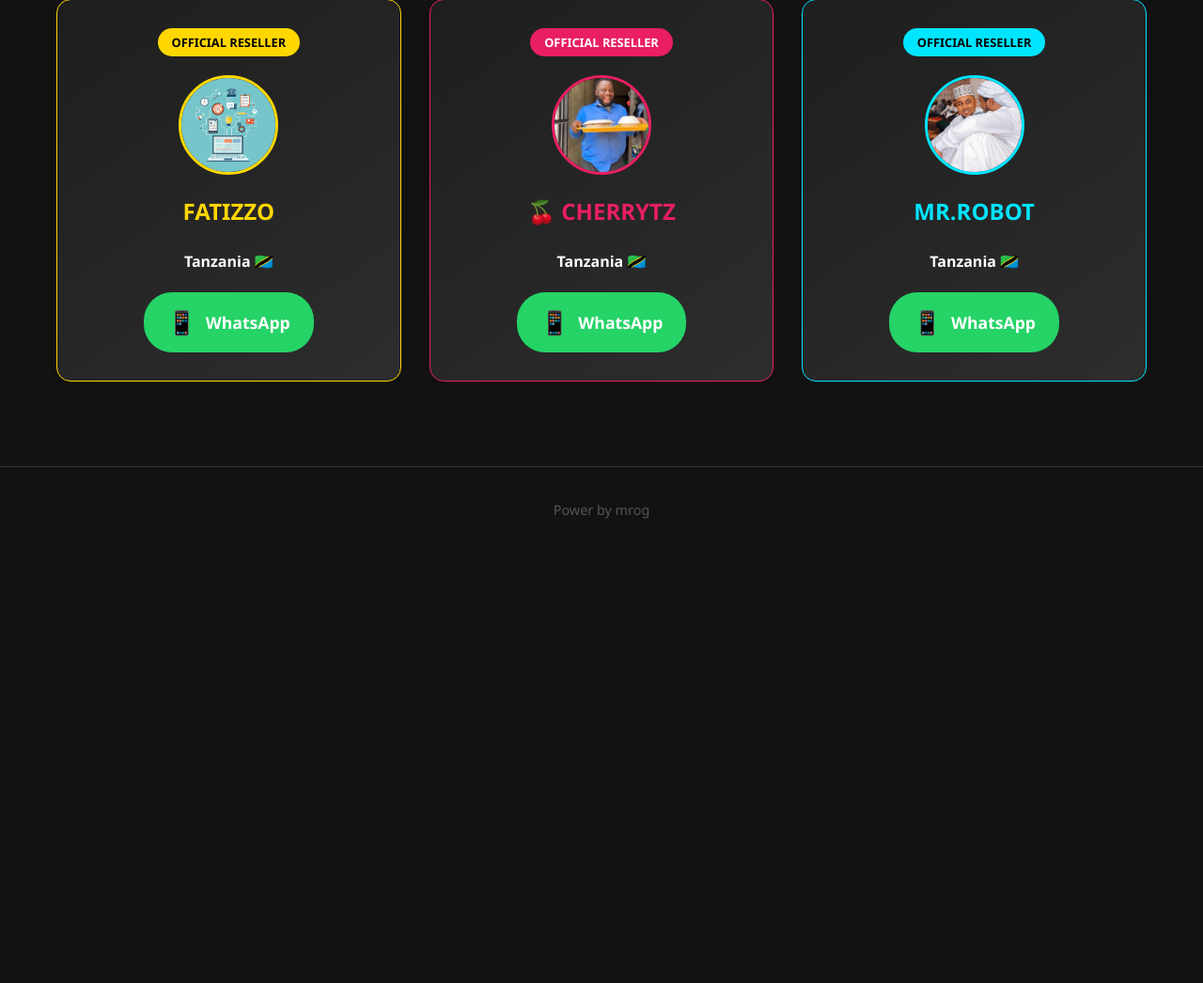
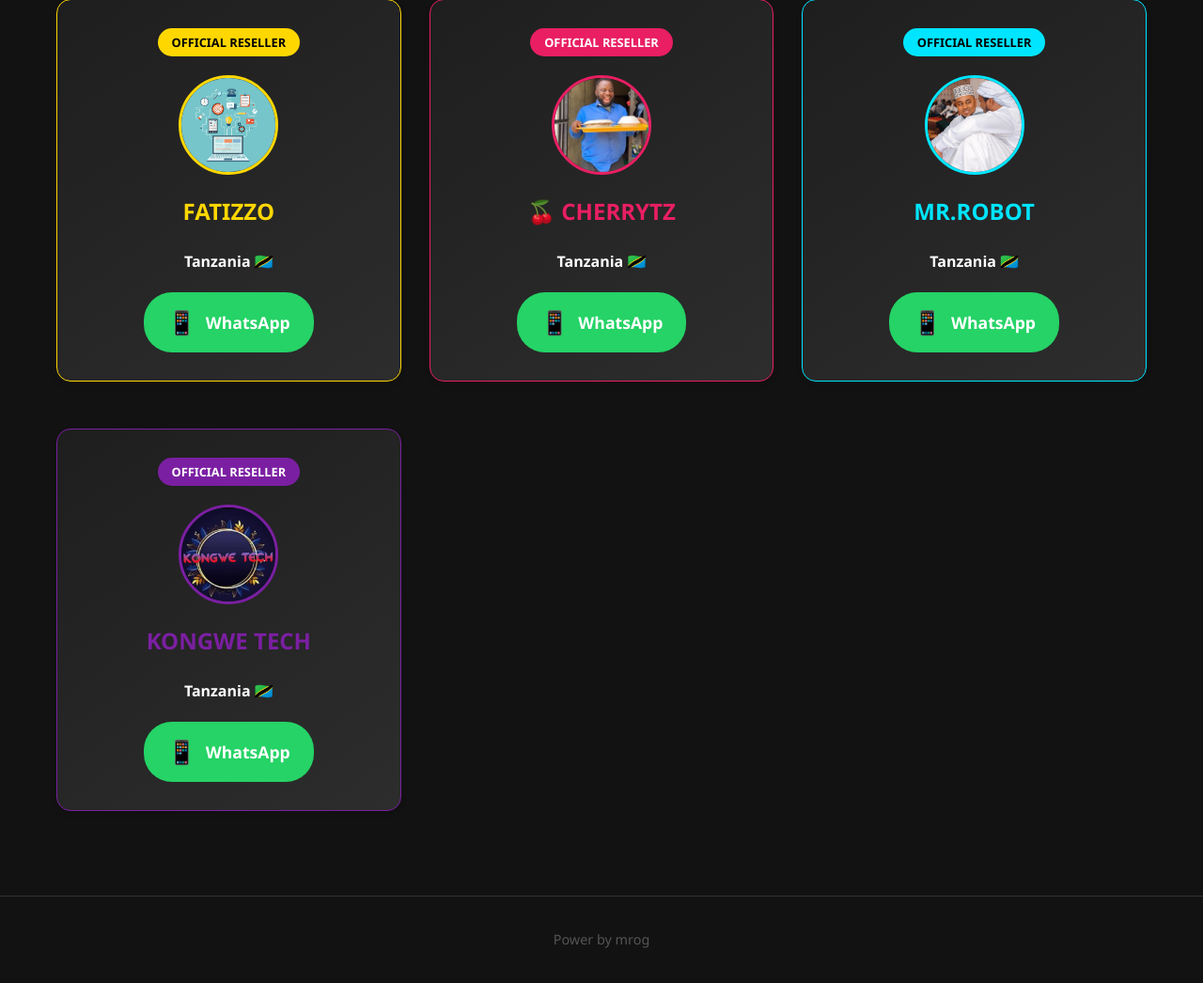
Before and after one commit to mbarakaligwema-png/mr-og-tool, a FastAPI app: page /resellers in a window 1280 px wide. Shown: the part 240-1286 px from the top of the page at 94% size. Before the commit the page ends 792 px from the top, so only its background shows below. Run offline with FastAPI, Linux system fonts and the light colour scheme.

Commit message:
Add Reseller KONGWE TECH to Website

```diff
--- a/server/templates/resellers.html
+++ b/server/templates/resellers.html
@@ -67,6 +67,25 @@
             </a>
         </div>
 
+        <!-- Reseller 4: KONGWE TECH -->
+        <div class="card"
+            style="background: linear-gradient(145deg, #1e1e1e, #2d2d2d); padding: 30px; border-radius: 15px; border: 1px solid #7B1FA2; text-align: center; transition: transform 0.3s ease;">
+            <div
+                style="background: #7B1FA2; color: white; font-weight: bold; padding: 5px 15px; border-radius: 20px; display: inline-block; margin-bottom: 20px; font-size: 0.8em;">
+                OFFICIAL RESELLER</div>
+
+            <img src="{{ url_for('static', path='kongwe_tech.jpg') }}" alt="KONGWE TECH"
+                style="width: 100px; height: 100px; border-radius: 50%; object-fit: cover; border: 3px solid #7B1FA2; margin-bottom: 15px; display: block; margin-left: auto; margin-right: auto;">
+
+            <h2 style="color: #7B1FA2; margin-bottom: 10px;">KONGWE TECH</h2>
+            <h4 style="color: #fff; margin-bottom: 20px;">Tanzania 🇹🇿</h4>
+            <a href="https://wa.me/255616812943?text=Hello%2C%20I%20want%20to%20activate%20MR%20OG%20TOOL%20License"
+                target="_blank"
+                style="display: inline-flex; align-items: center; justify-content: center; background: #25D366; color: white; padding: 12px 25px; border-radius: 30px; text-decoration: none; font-weight: bold; font-size: 1.1em; transition: background 0.2s;">
+                <span style="font-size: 1.4em; margin-right: 10px;">📱</span> WhatsApp
+            </a>
+        </div>
+
     </div>
 </div>
 {% endblock %}
```
Also changed, not shown: server/static/kongwe_tech.jpg (added), 1 other file.
